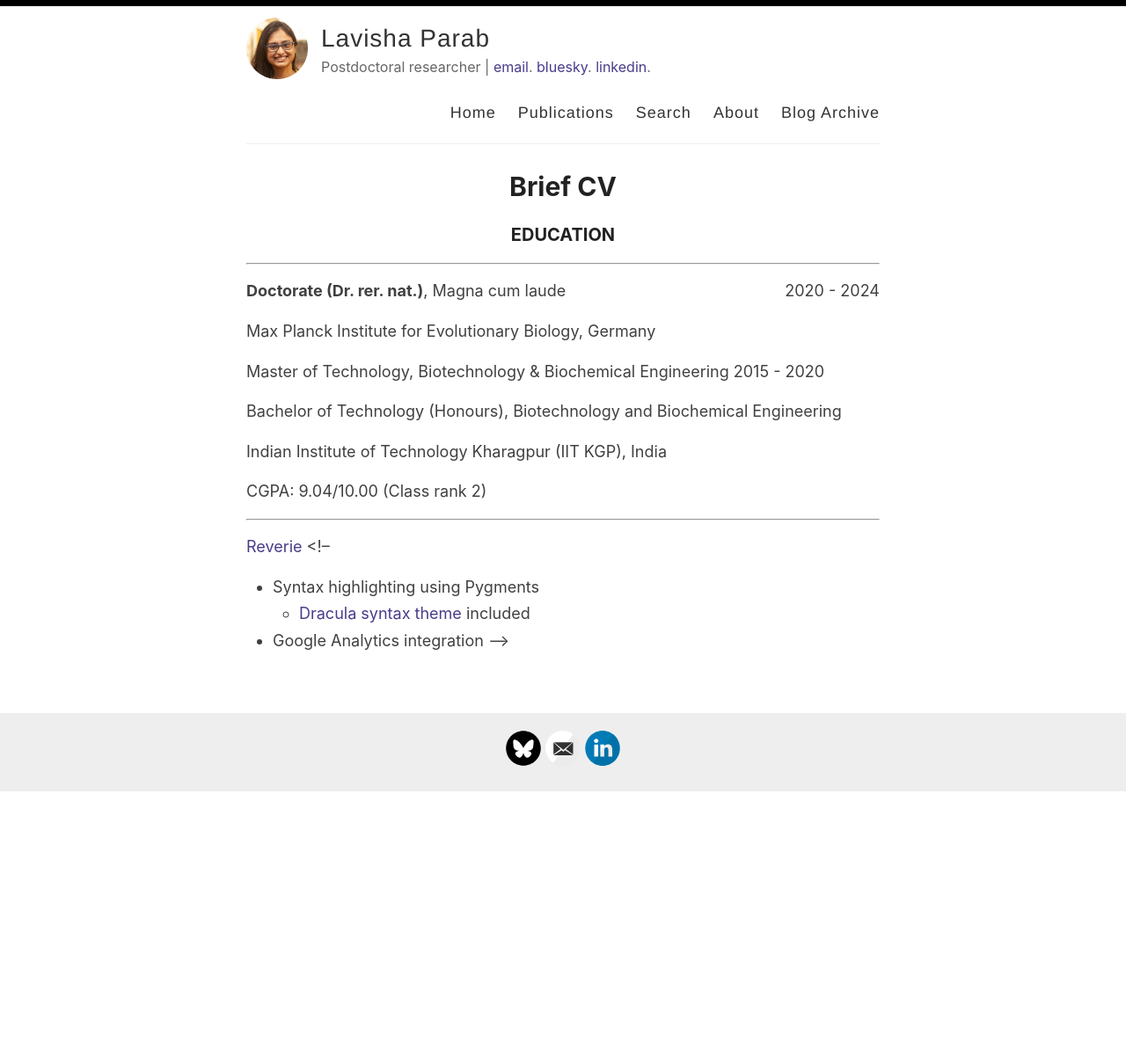
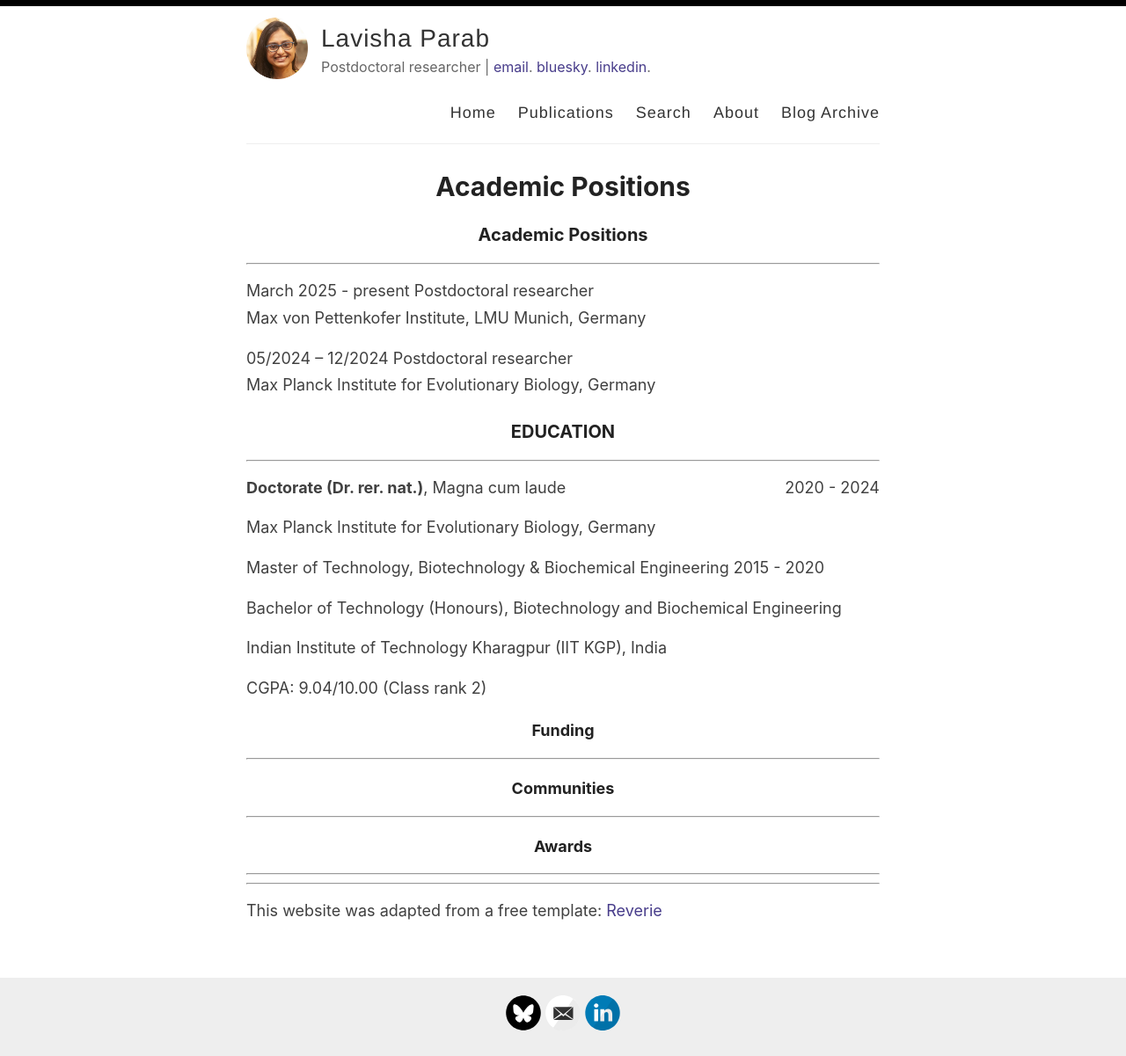
Before and after one commit to lavishaparab/lavishaparab.github.io, a Jekyll site: the page built from _pages/about.md, in a window 1280 px wide. Shown: the whole page at 88% size. Built offline with Jekyll 4.4.1, drawn with Linux system fonts in a browser that asks for light colours; our own code applies the rules of GitHub Pages for plain Markdown files; before the commit the page ends 901 px from its top, so only the background shows below that.

Commit message:
Update about.md
trialing different formats

```diff
--- a/_pages/about.md
+++ b/_pages/about.md
@@ -1,8 +1,18 @@
 ---
 layout: page
-title: Brief CV
+title:
 permalink: /about/
 ---
+
+### Academic Positions
+-------
+
+March 2025 - present Postdoctoral researcher <br>
+Max von Pettenkofer Institute, LMU Munich, Germany
+
+05/2024 – 12/2024 Postdoctoral researcher <br>
+Max Planck Institute for Evolutionary Biology, Germany
+
 
 ### EDUCATION
 -------
@@ -18,8 +28,19 @@
 
 CGPA: 9.04/10.00 (Class rank 2)
 
+<h4>Funding</h4>
+<hr>
+
+<h4>Communities</h4>
+<hr>
+
+
+<h4>Awards</h4>
+<hr>
 -----------
-[Reverie](https://github.com/amitmerchant1990/reverie)
+
+This website was adapted from a free template: [Reverie](https://github.com/amitmerchant1990/reverie)
+
 <!--
 - Syntax highlighting using Pygments
     - [Dracula syntax theme](https://draculatheme.com/) included
```
